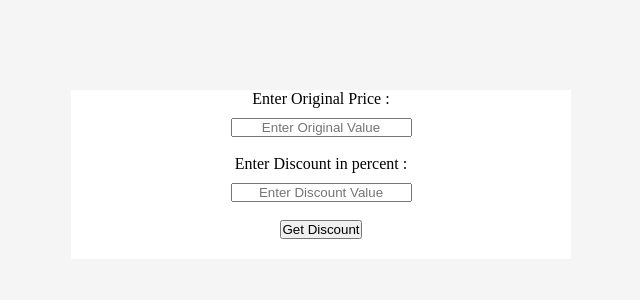
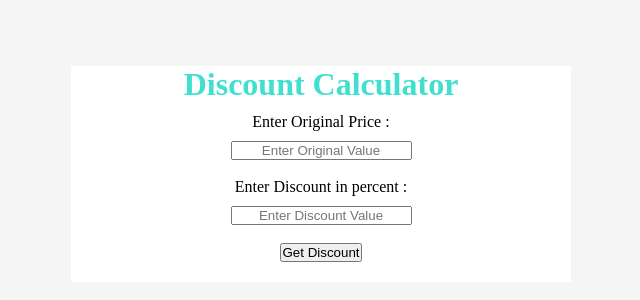
Before and after one commit to hamza8935/Discount-Calculator, a plain HTML site: page index.html in a window 1280 px wide. Shown: the part 146-446 px from the top of the page, without its empty margins (354-994 px from the left). Drawn offline with Linux system fonts and the light colour scheme.

Commit message:
Update index.html

```diff
--- a/index.html
+++ b/index.html
@@ -10,6 +10,8 @@
 <body>
     <div id="main">
         <div class="center">
+            <label for="text1"><h1>Discount Calculator</h1></label>
+
             <label for="text1">Enter Original Price :</label>
       <input type="text" id="text1" placeholder="Enter Original Value"> <br />
       <label for="text2">Enter Discount in percent : </label>
```
